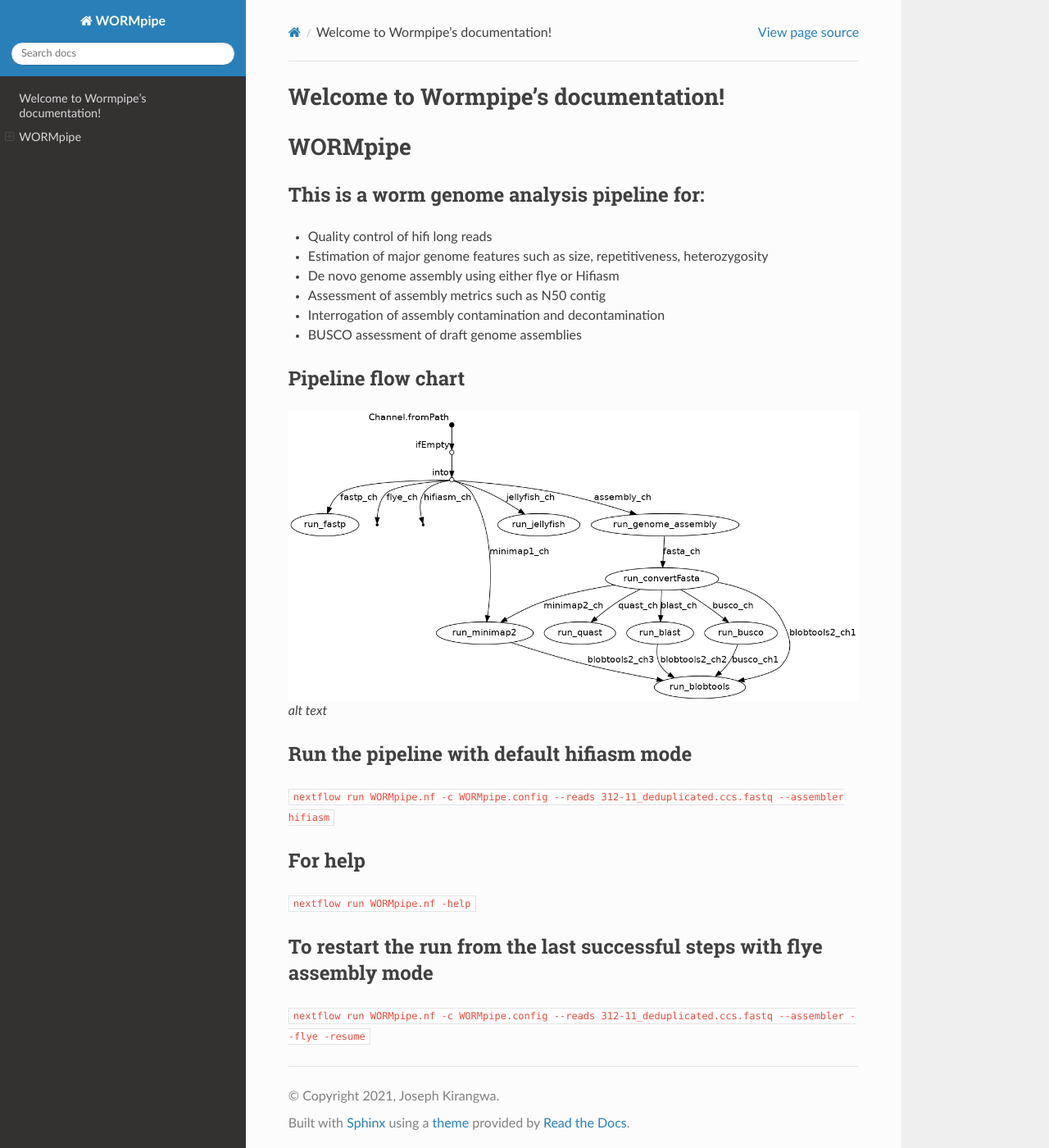
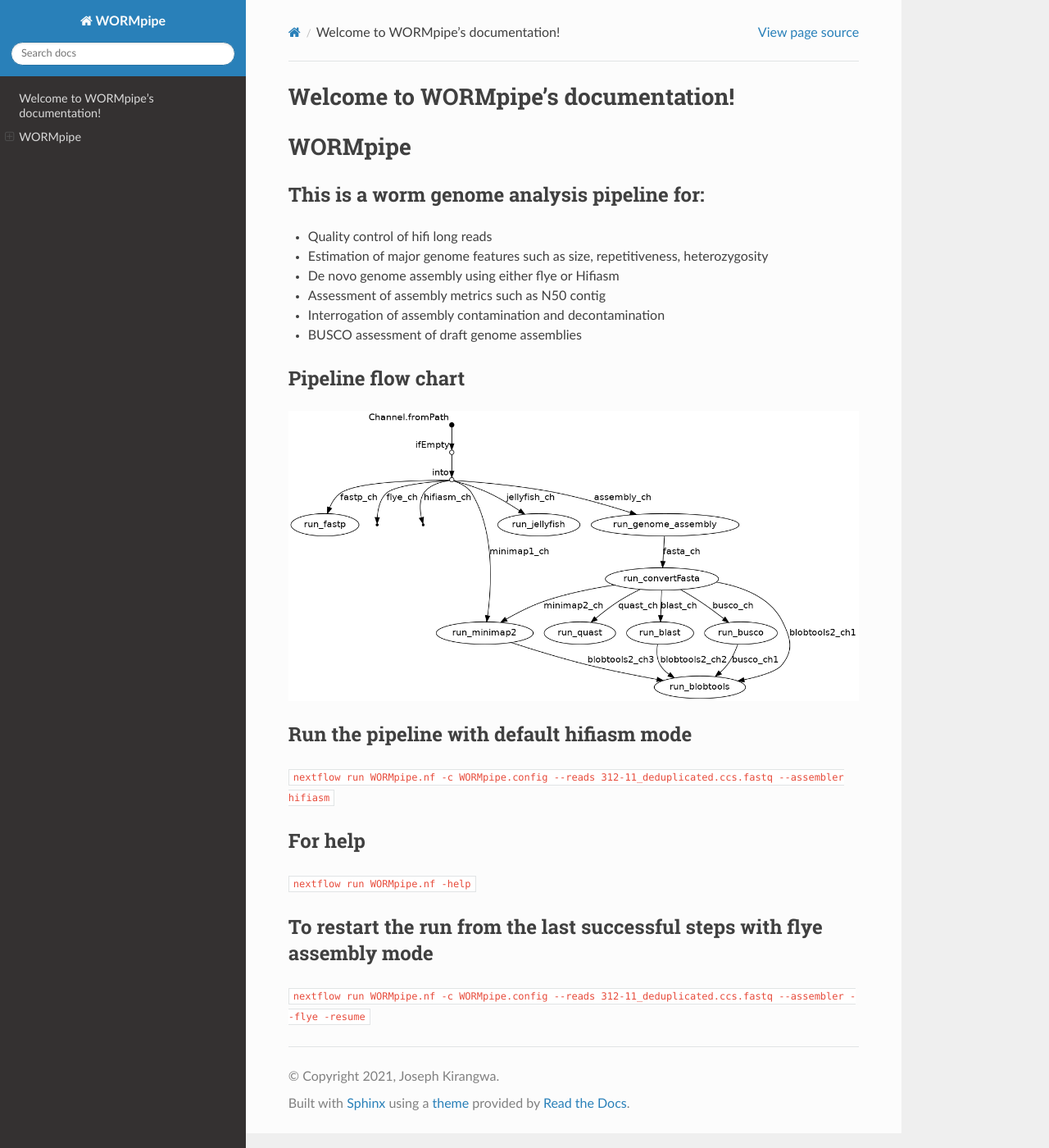
Before and after one commit to jkirangw/WORMpipe, a Sphinx documentation site: the page built from docs/source/index.rst, in a window 1280 px wide and 1400 px high. Shown: the whole window at 82% size. Built offline with Sphinx 7.4.7 and the Read the Docs theme 2.0.0, drawn with Linux system fonts in a browser that asks for light colours.

```diff
--- a/docs/source/index.rst
+++ b/docs/source/index.rst
@@ -3,7 +3,7 @@
    You can adapt this file completely to your liking, but it should at least
    contain the root `toctree` directive.
 
-Welcome to Wormpipe's documentation!
+Welcome to WORMpipe's documentation!
 ====================================
 
 .. toctree::
@@ -27,10 +27,10 @@ This is a worm genome analysis pipeline for:
 Pipeline flow chart
 -------------------
 
-.. figure:: https://github.com/jkirangw/WORMpipe/blob/main/WORMpipe_flowchart.png
-   :alt: alt text
+.. image:: https://github.com/jkirangw/WORMpipe/blob/main/WORMpipe_flowchart.png
+   :alt: WORMpipe pipeline
 
-   alt text
+
 
 Run the pipeline with default hifiasm mode
 ------------------------------------------
```
